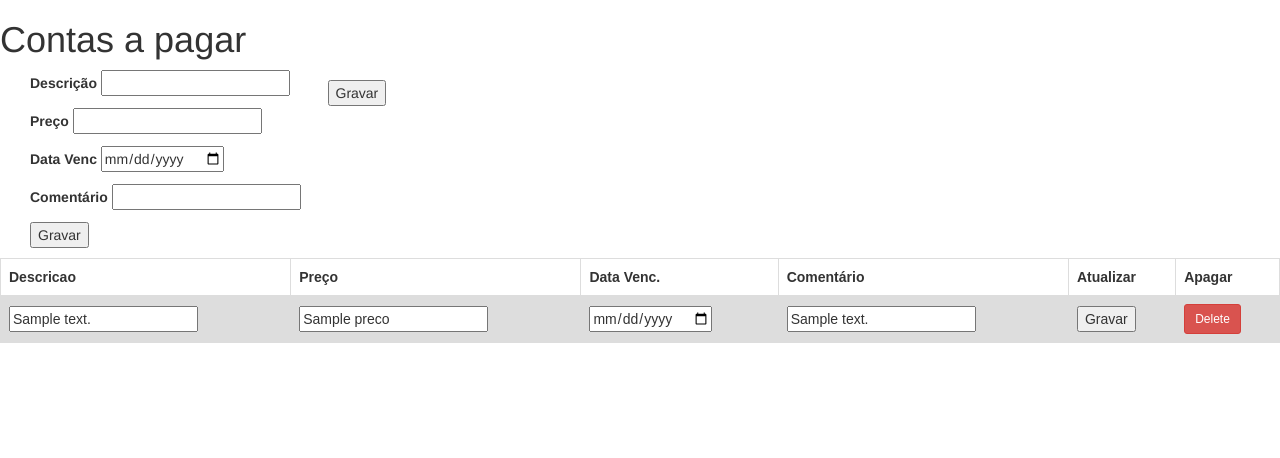
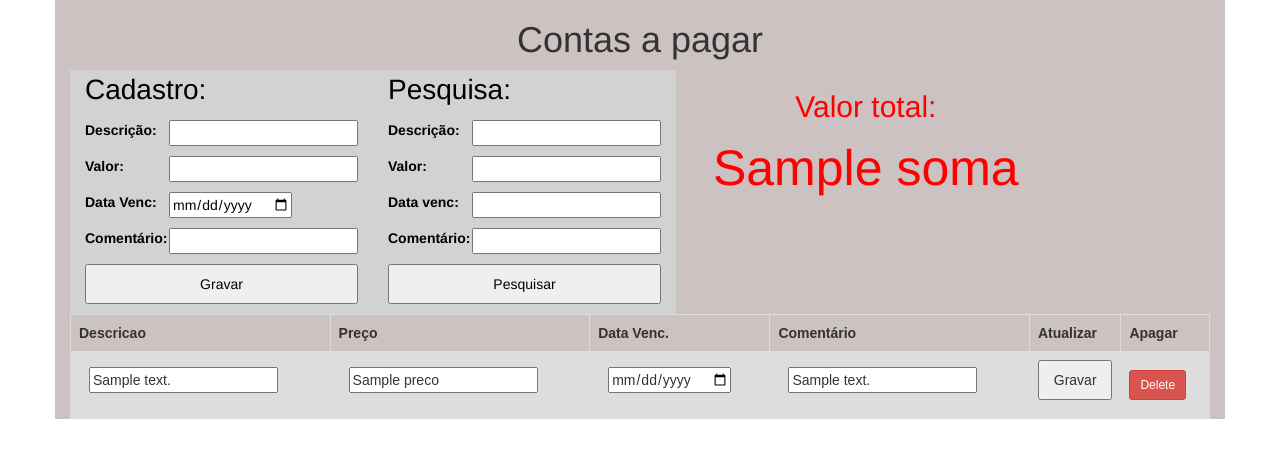
Before and after one commit to ofioneu/Contas-a-pagar, a Flask app: template templates/home.html in a window 1280 px wide. Shown: the top 458 px of the page. Run offline with Flask 2, Linux system fonts and the light colour scheme; tables that the repository leaves empty hold one stand-in row (values such as "Sample post"); the template is opened without the code that fills it: values that come from a table or form of the project are taken from there, most other values are stand-ins (such as "Sample title", 1, 10 or a date in 2020); parts of the project's set-up code (start-up, migrations or seed data) failed here and were passed over; some libraries are stand-ins or nearby versions.

Commit message:
ajustado layout de forms e feito somatoria de preço no resultado dos filtros

```diff
--- a/forms/form.py
+++ b/forms/form.py
@@ -3,9 +3,13 @@ from wtforms import StringField, DecimalField, DateTimeField, SubmitField, TextA
 from wtforms.validators import DataRequired
 
 class MyForm(FlaskForm):
-    descricao = StringField('Descrição', validators=[DataRequired()])
-    preco = StringField('Preço', validators=[DataRequired(message="Somente numeros e .")])
-    data_venc = DateField('Data Venc', validators=[DataRequired(message="Use - para separar a data! (09-02-1991")], format='%Y-%m-%d')
-    comment = StringField('Comentário')
-    filtro = StringField('Filtro')
+    descricao = StringField('Descrição:', validators=[DataRequired()])
+    preco = StringField('Valor:', validators=[DataRequired(message="Somente numeros e .")])
+    data_venc = DateField('Data Venc:', validators=[DataRequired(message="Use - para separar a data! (09-02-1991")], format='%Y-%m-%d')
+    comment = StringField('Comentário:')
+    date_pesquise = StringField('Data venc:')
+    descricao_pesquise = StringField('Descrição:')
+    preco_pesquise = StringField('Valor:')
+    comment_pesquise = StringField('Comentário:')
     submit = SubmitField('Gravar')
+    submit_pesquise = SubmitField('Pesquisar')
--- /dev/null
+++ b/static/style.css
@@ -0,0 +1,74 @@
+.container {
+    background: rgb(204, 194, 194);
+}
+
+table {
+    font-family: arial, sans-serif;
+    border-collapse: collapse;
+    width: 100%;
+}
+
+td, th {
+    border: 1px solid #dddddd;
+    text-align: left;
+    padding: 8px;
+}
+
+tr:nth-child(even) {
+    background-color: #dddddd;
+}
+
+.formularios {
+    background: rgba(167, 170, 173, 0.867);
+    text-align: left;
+}
+
+#form_pesquisa {
+    color: black;
+    background: #d2d2d2;
+    width: auto;
+}
+
+#form_cadastro {
+    color: black;
+    background:#d2d2d2;
+    width: auto;
+}
+
+#form_valor {
+    text-align: center;
+    font-size: 50px;
+    color: red;
+    width: 33.3%;
+}
+
+
+#titulo {
+    text-align: center;
+}
+
+label{
+    display: inline-block;
+    float: left;
+    clear: left;
+    width: 74px;
+    text-align: left;
+}
+input {
+    display: inline-block;
+    float: left;
+    margin-left: 10px;
+    margin-bottom: 10px;
+}
+
+input[type=submit]{
+    -webkit-appearance: button;
+    cursor: pointer;
+    width: 100%;
+    margin-left: 0px;
+    height: 40px;
+}
+
+.tituloform{
+    font-size:28px;
+}
--- a/templates/home.html
+++ b/templates/home.html
@@ -1,38 +1,34 @@
 <!DOCTYPE html>
 <html lang="en">
+
 <head>
   <meta charset="UTF-8">
   <meta name="viewport" content="width=device-width, initial-scale=1.0">
   <link rel="stylesheet" href="https://maxcdn.bootstrapcdn.com/bootstrap/3.4.1/css/bootstrap.min.css">
   <script src="https://ajax.googleapis.com/ajax/libs/jquery/3.5.1/jquery.min.js"></script>
   <script src="https://maxcdn.bootstrapcdn.com/bootstrap/3.4.1/js/bootstrap.min.js"></script>
+  <!--link rel="stylesheet" href="/static/style.css"-->
+  <link rel="stylesheet" href="{{ url_for('static', filename='style.css') }}">
   <title>Contas</title>
 
-    <style>
-        table {
-          font-family: arial, sans-serif;
-          border-collapse: collapse;
-          width: 100%;
-        }
-
-        td, th {
-          border: 1px solid #dddddd;
-          text-align: left;
-          padding: 8px;
-        }
-
-        tr:nth-child(even) {
-          background-color: #dddddd;
-        }
-        </style>
 </head>
 
 <body>
+  <!--CORPO DOS COMODOS-->
+  <div class="container">
+
+
     <div id="titulo">
       <h1>Contas a pagar</h1>
     </div>
-    <div class = "container-fluid">
-      <div id="form" class ="col-sm-3">
+
+    <div class="formularios">
+
+      <div id="form_cadastro" class="col-sm-3">
+        <div class="tituloform tituloformcadastro">
+          Cadastro:
+        </div>
+
         <form method="POST" action="/post">
           {{ form.csrf_token }}
 
@@ -49,7 +45,10 @@
         </form>
       </div>
 
-    <div>
+      <div id="form_pesquisa" class="col-sm-3">
+        <div class="tituloform tituloformpesquisa">
+          Pesquisa:
+        </div>
         <form action="/select/" method="POST">
           {{ form.csrf_token }}
 
@@ -61,11 +60,17 @@
           <p></p>
           {{ form.comment_pesquise.label }} {{ form.comment_pesquise(cols="35", rows="5") }}
           <p></p>
-          {{ form.submit() }}
+          {{ form.submit_pesquise() }}
           <p></p>
         </form>
       </div>
+
+      <div id="form_valor" class="col-sm-3">
+        <!-- aqui vai o valor da soma -->
+        <h2>Valor total:</h2> {{ soma[0] }}
       </div>
+    </div>
+
     <table>
       <tr>
         <td><b>Descricao</b></td>
@@ -91,5 +96,9 @@
 
     </table>
 
+
+  </div>
+
 </body>
+
 </html>
```
Also changed, not shown: application/gerenciar.py (+58 -41 lines), templates/no_data.html (added, +47 -0 lines), templates/return_filtro.html (+17 -23 lines). Lines whose indentation alone changed are shown as unchanged.
